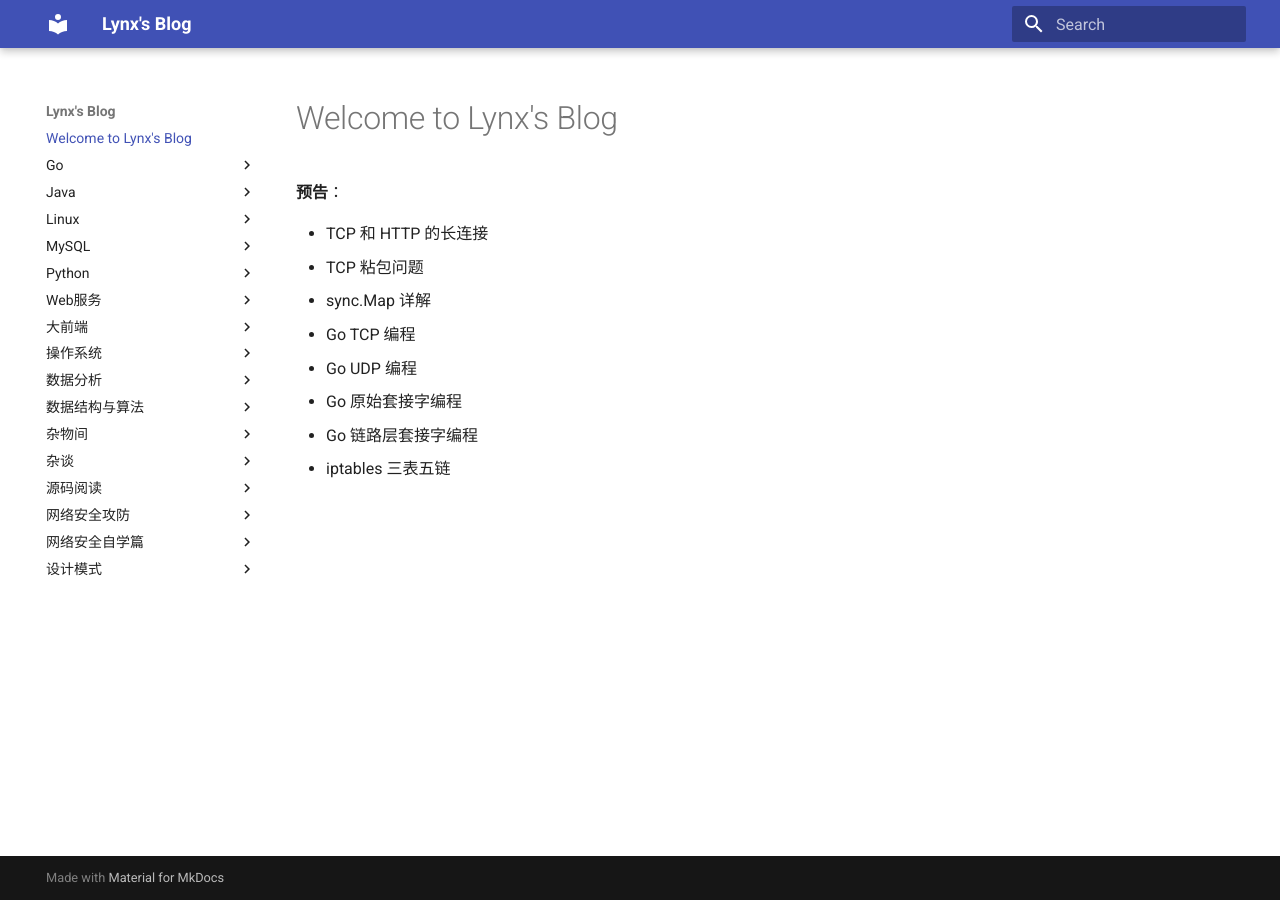
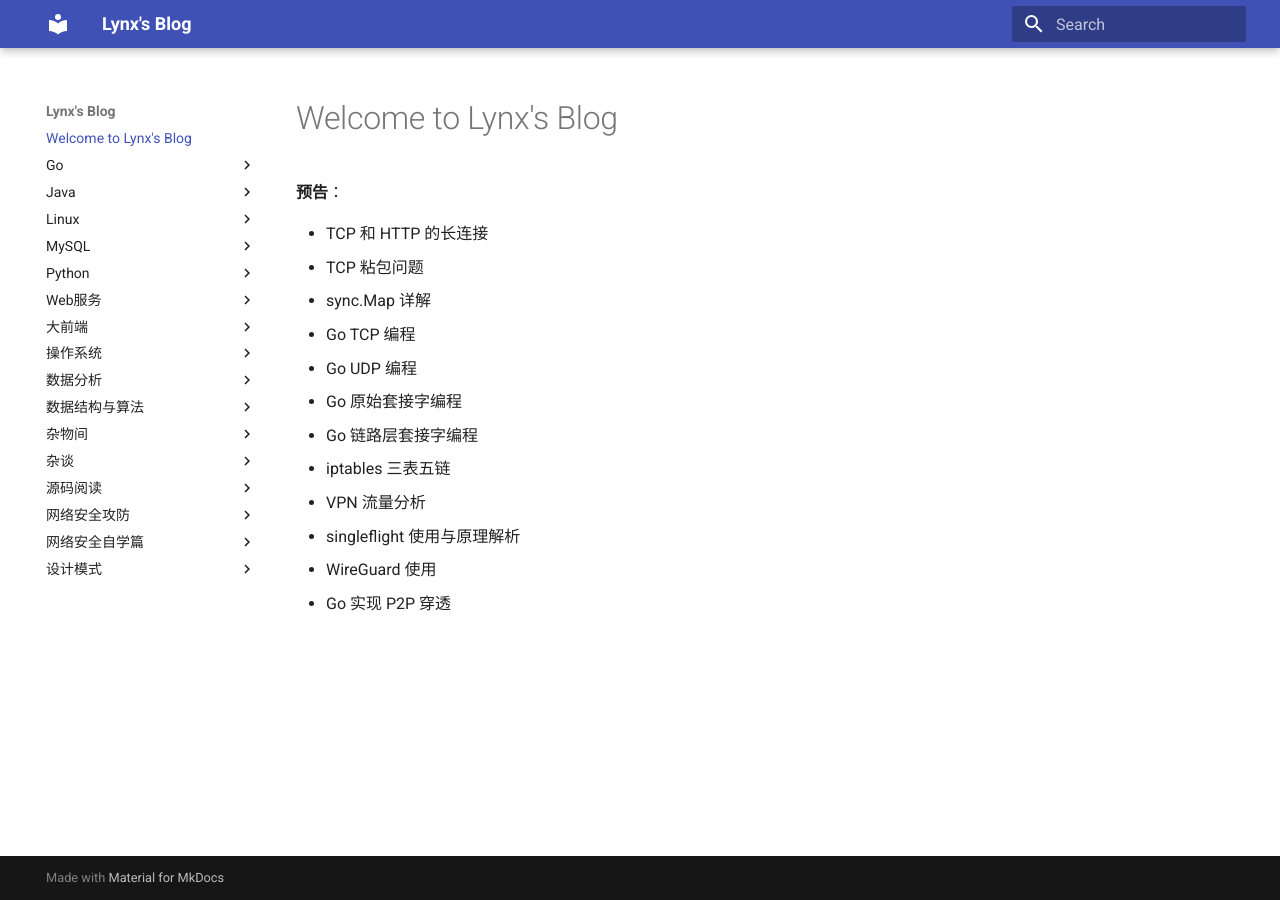
Before and after one commit to 1314liuwei/blog, an MkDocs documentation site: the page built from docs/index.md, in a window 1280 px wide. Built offline with MkDocs 1.6.1 and Material for MkDocs 9.7.7, drawn with Linux system fonts in a browser that asks for light colours.

Commit message:
2023/03/16 周四

```diff
--- a/docs/index.md
+++ b/docs/index.md
@@ -12,3 +12,7 @@
 - Go 原始套接字编程
 - Go 链路层套接字编程
 - iptables 三表五链
+- VPN 流量分析
+- singleflight 使用与原理解析
+- WireGuard 使用
+- Go 实现 P2P 穿透
```
